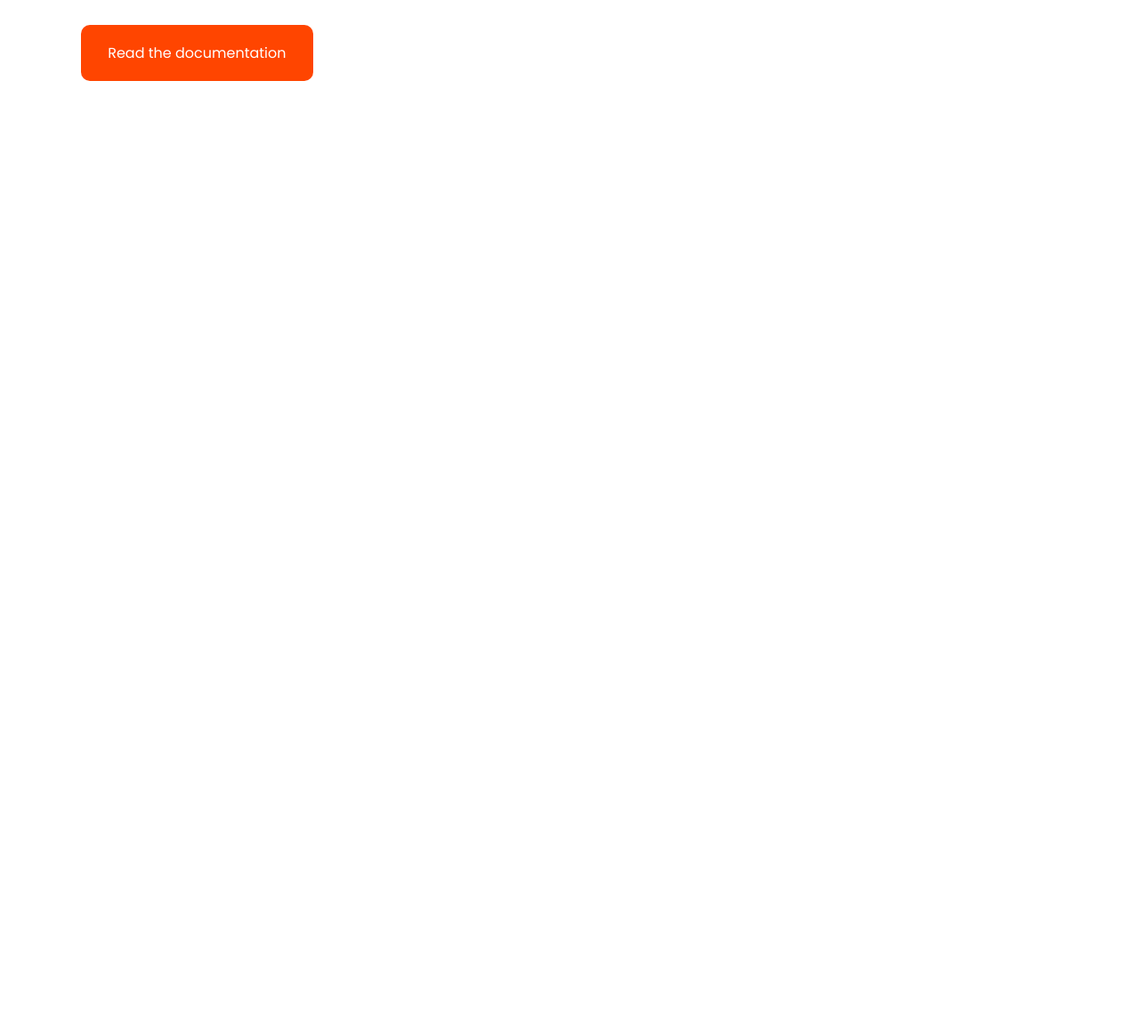
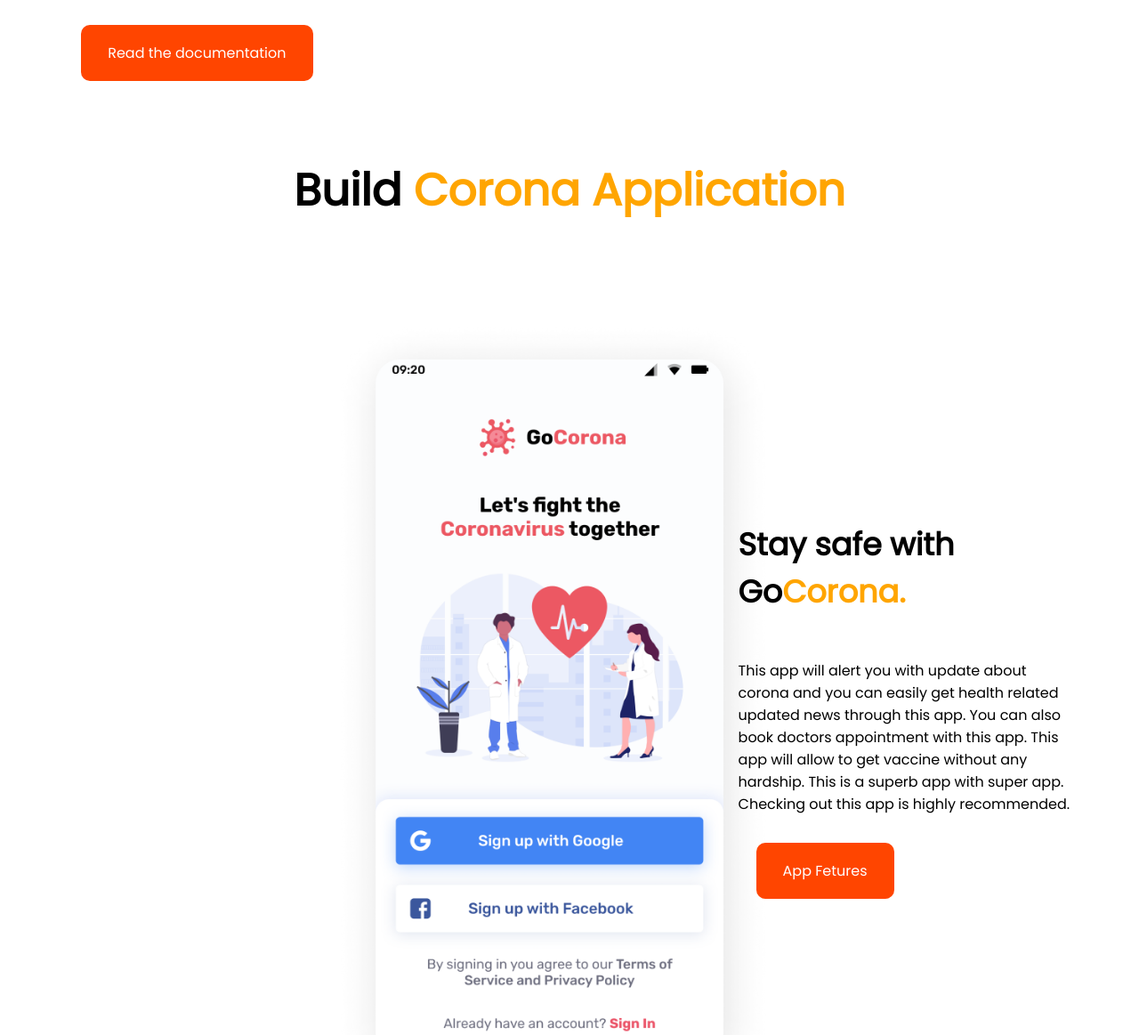
Before and after one commit to hrhabib07/mission-2022-project, a plain HTML site: page index.html in a window 1280 px wide. Shown: the part 2548-3711 px from the top of the page at 89% size. Before the commit the page ends 2691 px from the top, so only its background shows below. Drawn offline with Linux system fonts and the light colour scheme.

Commit message:
corona app added

```diff
--- a/index.html
+++ b/index.html
@@ -114,7 +114,24 @@
             </div>
         </div>
     </section>
-    <section></section>
+    <section>
+        <h1 style="text-align: center;">Build <span class="orange-color">Corona Application</span></h1>
+        <div class="container">
+            <div class="half-width">
+                <img class="app-image" src="images/pictures/app.png" style="width: 500px;" alt="">
+            </div>
+            <div class="half-width" style="margin-top: 200px;">
+                <h2>Stay safe with <br>
+                    Go<span class="orange-color">Corona.</span></h2>
+                <p>This app will alert you with update about corona and you can easily get health related updated news
+                    through this app. You can also book doctors appointment with this app. This app will allow to get
+                    vaccine without any hardship. This is a superb app with super app. Checking out this app is highly
+                    recommended. </p>
+                <a class="link-button" href="https://github.com/hrhabib07/mission-2022-project" target="_blank"
+                    rel="noopener noreferrer">App Fetures</a>
+            </div>
+        </div>
+    </section>
 </body>
 
 </html>
--- a/style.css
+++ b/style.css
@@ -53,3 +53,6 @@ p {
   margin-left: 85px;
   width: 50%;
 }
+.app-image {
+  margin-left: 300px;
+}
```
